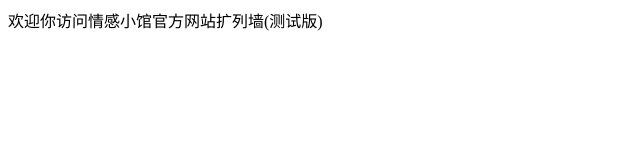
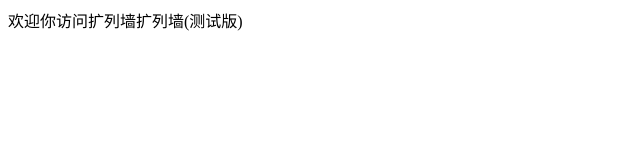
Before and after one commit to fthcse/kl, a plain HTML site: page index.html in a window 1280 px wide. Shown: the whole page, without its empty margins (0-640 px from the left). Drawn offline with Linux system fonts and the light colour scheme.

Commit message:
Update index.html

```diff
--- a/index.html
+++ b/index.html
@@ -1,3 +1,3 @@
 <title>扩列墙</title>
-<h1＞align="center">欢迎你访问情感小馆官方网站</h1＞
+<h1＞align="center">欢迎你访问扩列墙</h1＞
 <h1>扩列墙(测试版)</h1>
```
